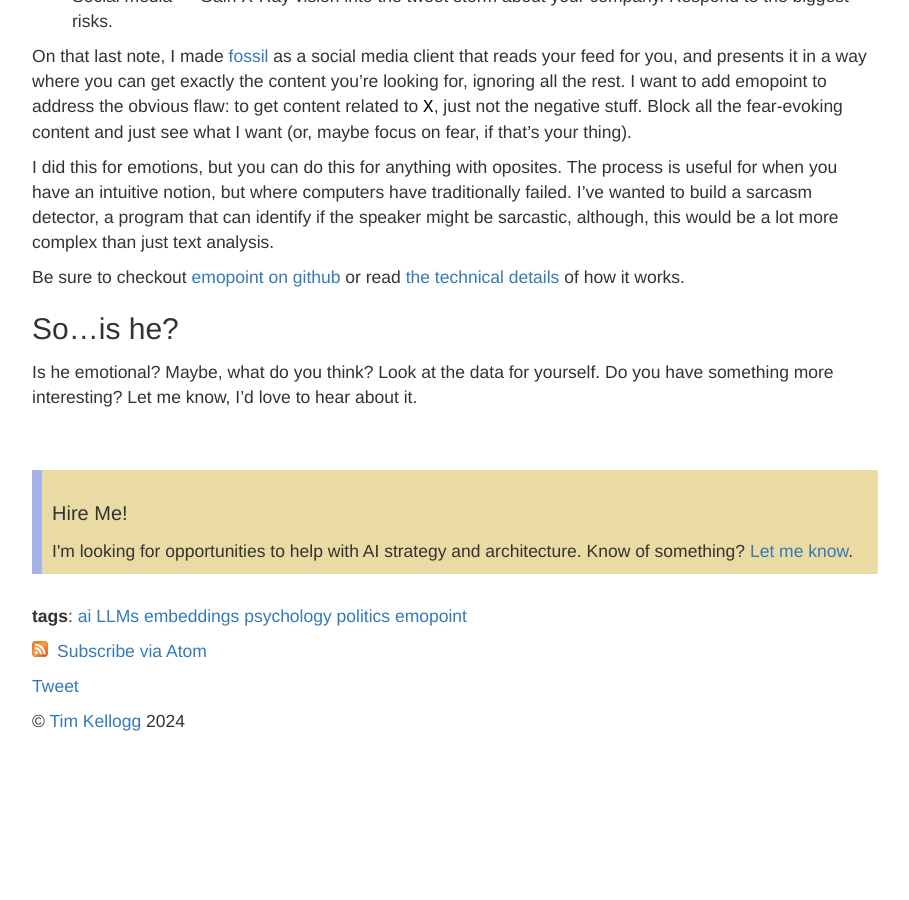
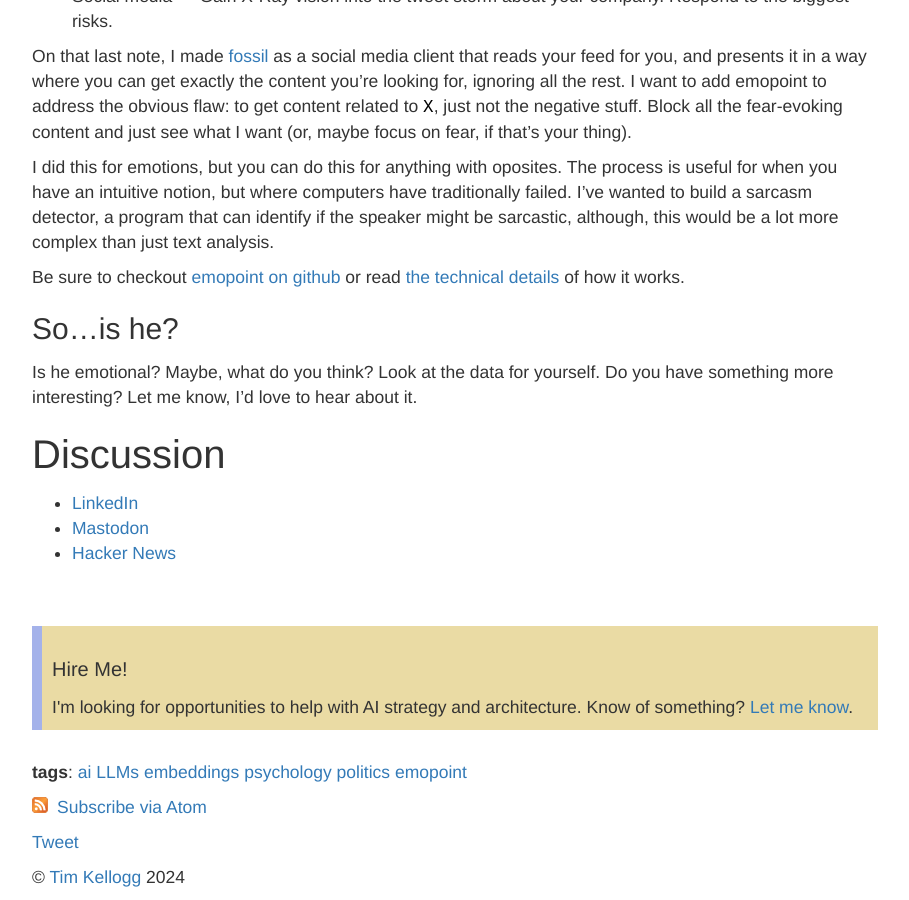
Before and after one commit to tkellogg/tkellogg.github.com, a Jekyll site: the page built from _posts/2024-06-26-politics-analysis.md, in a window 1280 px wide and 900 px high, scrolled down 7592 px. Shown: the whole window, without its empty margins (185-1094 px from the left). Built offline with Jekyll 4.4.1, drawn with Linux system fonts in a browser that asks for light colours; comment, search, counter and statistics services are not loaded; before the commit the page ends 8336 px from its top, so only the background shows below that.

Commit message:
fix discussion links

```diff
--- a/_posts/2024-06-26-politics-analysis.md
+++ b/_posts/2024-06-26-politics-analysis.md
@@ -197,6 +197,11 @@ Be sure to checkout [emopoint on github][gh] or read [the technical details][par
 Is he emotional? Maybe, what do you think? Look at the data for yourself. Do you have
 something more interesting? Let me know, I'd love to hear about it.
 
+# Discussion
+* [LinkedIn](https://www.linkedin.com/posts/tim-kellogg-69802913_what-if-you-could-measure-emotions-what-activity-7211828880918130690-3-dm?utm_source=share&utm_medium=member_desktop)
+* [Mastodon](https://hachyderm.io/deck/@kellogh/112684836833727904)
+* [Hacker News](https://news.ycombinator.com/item?id=40809319)
+
 
 
  [gh]: https://github.com/tkellogg/emopoint/
```
Also changed, not shown: _posts/2024-06-26-emotions.md (+0 -5 lines).
